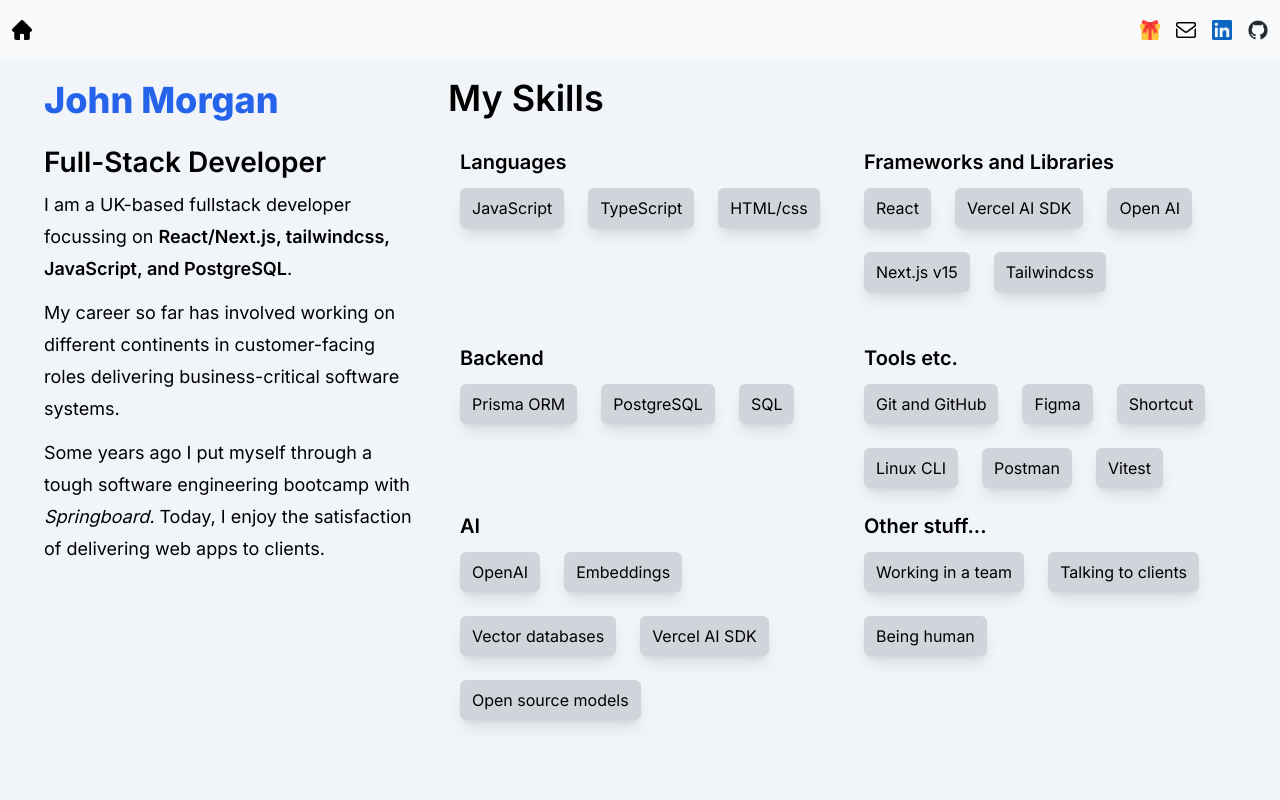
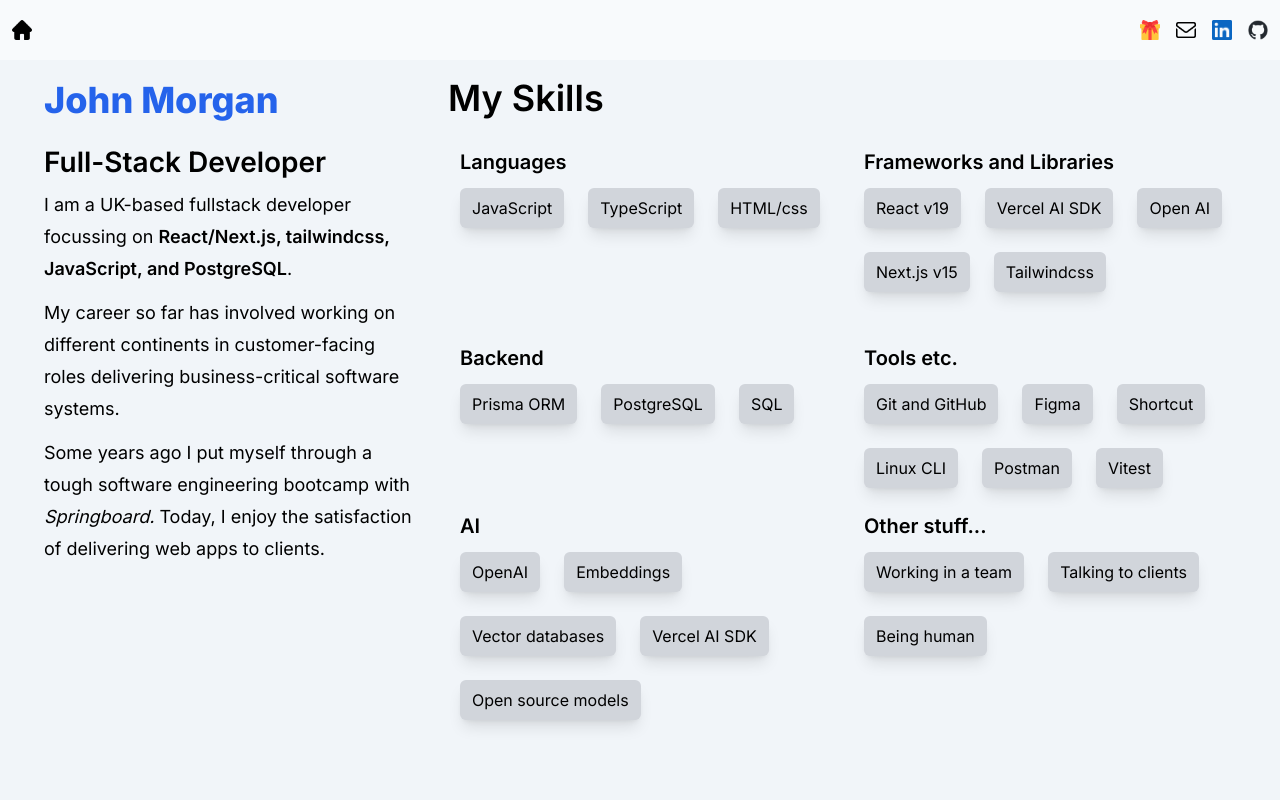
Before and after one commit to johnhm22/iamjohn, a Next.js app: page / in a window 1280 px wide. Shown: the top 800 px of the page. Built offline with nearby package versions, Linux system fonts and the light colour scheme.

Commit message:
Adding hyperlinks on skills

```diff
--- a/app/components/MySkills.tsx
+++ b/app/components/MySkills.tsx
@@ -23,7 +23,9 @@
 									<p className="ml-3 grid grid-cols-3 gap-3 text-xl font-semibold whitespace-nowrap">
 										Frameworks and Libraries
 									</p>
-                  <Pill text="React" />
+									<Link href="https://react.dev/" target="_blank">
+										<Pill text="React v19" />
+									</Link>
 									<Pill text="Vercel AI SDK" />
 									<Link href="https://openai.com/api/" target="_blank">
 										<Pill text="Open AI" />
@@ -32,7 +34,9 @@
 									<Link href="https://nextjs.org/" target="_blank">
 										<Pill text="Next.js v15" />
 									</Link>
+									<Link href="https://tailwindcss.com/" target="_blank">
 										<Pill text="Tailwindcss" />
+									</Link>
 								</div>
 								<div>
 									<p className="ml-3 grid grid-cols-3 gap-3 text-xl font-semibold whitespace-nowrap">
```
Lines whose indentation alone changed are shown as unchanged.
